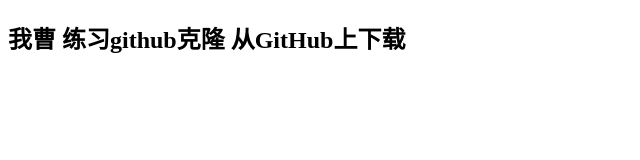
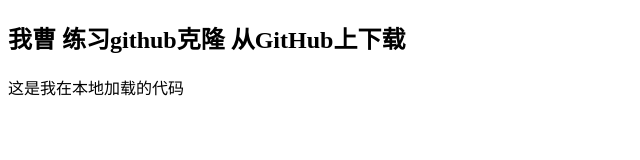
Before and after one commit to liudongxun1991/study-web-it, a plain HTML site: page inde.html in a window 1280 px wide. Shown: the whole page, without its empty margins (0-640 px from the left). Drawn offline with Linux system fonts and the light colour scheme.

Commit message:
这是本地修改的代码

```diff
--- a/inde.html
+++ b/inde.html
@@ -10,6 +10,7 @@
 
 <body>
     <h2>我曹 练习github克隆 从GitHub上下载</h2>
+    <p>这是我在本地加载的代码</p>
 </body>
 
 </html>
```
